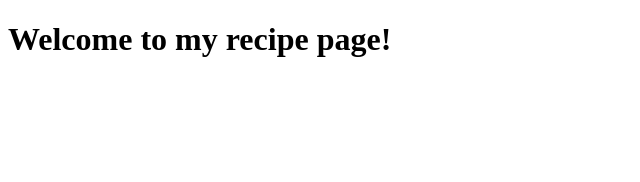
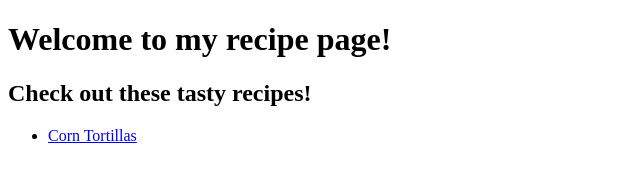
Before and after one commit to PacoX602X/odin-recipes, a plain HTML site: page index.html in a window 1280 px wide. Shown: the whole page, without its empty margins (0-640 px from the left). Drawn offline with Linux system fonts and the light colour scheme.

Commit message:
Linked tortilla recipe to homepage

```diff
--- a/index.html
+++ b/index.html
@@ -8,5 +8,9 @@
 </head>
 <body>
     <h1>Welcome to my recipe page!</h1>
+    <h2>Check out these tasty recipes!</h2>
+    <ul>
+        <li><a href="corn-tortilla.html">Corn Tortillas</a></li>
+    </ul>
 </body>
 </html>
```
